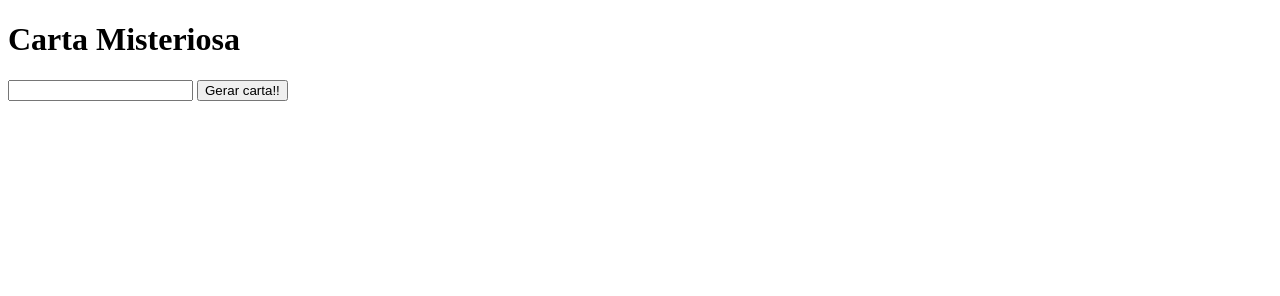
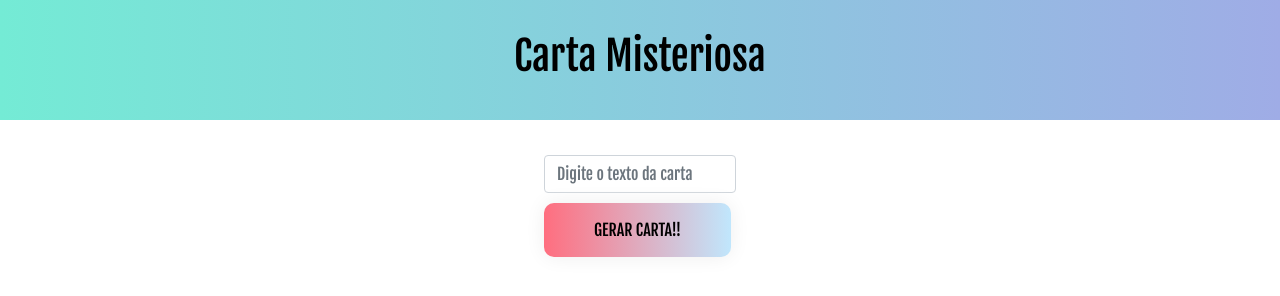
Before and after one commit to leonanfecosta/leonanfecosta.github.io, a plain HTML site: page projetos/mistery-letter/index.html in a window 1280 px wide. Drawn offline with nearby package versions, Linux system fonts and the light colour scheme.

Commit message:
melhora o design do projeto mistery-letter

```diff
--- a/projetos/mistery-letter/index.html
+++ b/projetos/mistery-letter/index.html
@@ -5,6 +5,13 @@
     <meta http-equiv="X-UA-Compatible" content="IE=edge" />
     <meta name="viewport" content="width=device-width, initial-scale=1.0" />
     <link rel="stylesheet" href="style.css" />
+    <!-- CSS only -->
+    <link
+      href="https://cdn.jsdelivr.net/npm/bootstrap@5.1.3/dist/css/bootstrap.min.css"
+      rel="stylesheet"
+      integrity="sha384-1BmE4kWBq78iYhFldvKuhfTAU6auU8tT94WrHftjDbrCEXSU1oBoqyl2QvZ6jIW3"
+      crossorigin="anonymous"
+    />
     <title>Carta misteriosa</title>
   </head>
   <body>
@@ -14,8 +21,8 @@
 
     <main>
       <div>
-        <input type="text" id="carta-texto" />
-        <button id="criar-carta">Gerar carta!!</button>
+        <input class="form-control" type="text" id="carta-texto" placeholder="Digite o texto da carta"/>
+        <button id="criar-carta" class="btn-grad">Gerar carta!!</button>
       </div>
       <div id="contador"></div>
       <div>
--- a/projetos/mistery-letter/script.js
+++ b/projetos/mistery-letter/script.js
@@ -8,7 +8,7 @@ const classesTamanho = [`medium`, `big`, `reallybig`];
 const classesRotacao = [`rotateleft`, `rotateright`];
 const classesInclinacao = [`skewleft`, `skewright`];
 
-/*       solução encontrada no StackOverflow  https://pt.stackoverflow.com/questions/73214/criar-uma-combina%C3%A7%C3%A3o-aleatoria-com-classes-css-utilizando-javascript-ou-jquery */
+/*Fonte: https://pt.stackoverflow.com/questions/73214/criar-uma-combina%C3%A7%C3%A3o-aleatoria-com-classes-css-utilizando-javascript-ou-jquery */
 function sortearClasses(array) {
   let aletorio = Math.floor(Math.random() * array.length);
   return array[aletorio];
@@ -67,7 +67,12 @@ function contador() {
   const palavras = inputCarta.value.split(' ');
 
   newP = document.createElement('p');
-  newP.innerHTML = palavras.length;
+
+  if(palavras.length === 1) {
+    newP.innerHTML = "Esta carta possui " + palavras.length + ' palavra!'
+  } else if(palavras.length >= 2){
+    newP.innerHTML = "Esta carta possui " + palavras.length + ' palavras!'
+  }
   newP.id = 'carta-contador';
   divContador.appendChild(newP);
 }
--- a/projetos/mistery-letter/style.css
+++ b/projetos/mistery-letter/style.css
@@ -1,3 +1,49 @@
+@import url('https://fonts.googleapis.com/css2?family=Fjalla+One&display=swap');
+
+*{
+  margin: 0;
+  padding: 0;
+  font-family: 'Fjalla One', sans-serif;
+}
+
+header{
+  background-image: linear-gradient(to right, #74ebd5 0%, #9face6 100%);
+  height: 15vh;
+  display: flex;
+  justify-content: center;
+  align-items: center;
+  color: black;
+  margin-bottom: 35px;
+}
+
+main {
+  display: flex;
+  flex-direction: column;
+  justify-content: center;
+  align-items: center;
+}
+
+
+.btn-grad {background-image: linear-gradient(to right, #ff6e7f 0%, #bfe9ff  51%, #ff6e7f  100%)}
+.btn-grad {
+   margin: 10px 0;
+   padding: 15px 50px;
+   text-transform: uppercase;
+   transition: 0.5s;
+   background-size: 200% auto;
+   color: black;
+   box-shadow: 0 0 20px #eee;
+   border-radius: 10px;
+   display: block;
+   border: none;
+ }
+
+ .btn-grad:hover {
+   background-position: right center; /* change the direction of the change here */
+   color: #fff;
+   text-decoration: none;
+ }
+
 .newspaper {
   background-color: antiquewhite;
   font-family: 'Times New Roman', Times, serif;
```
